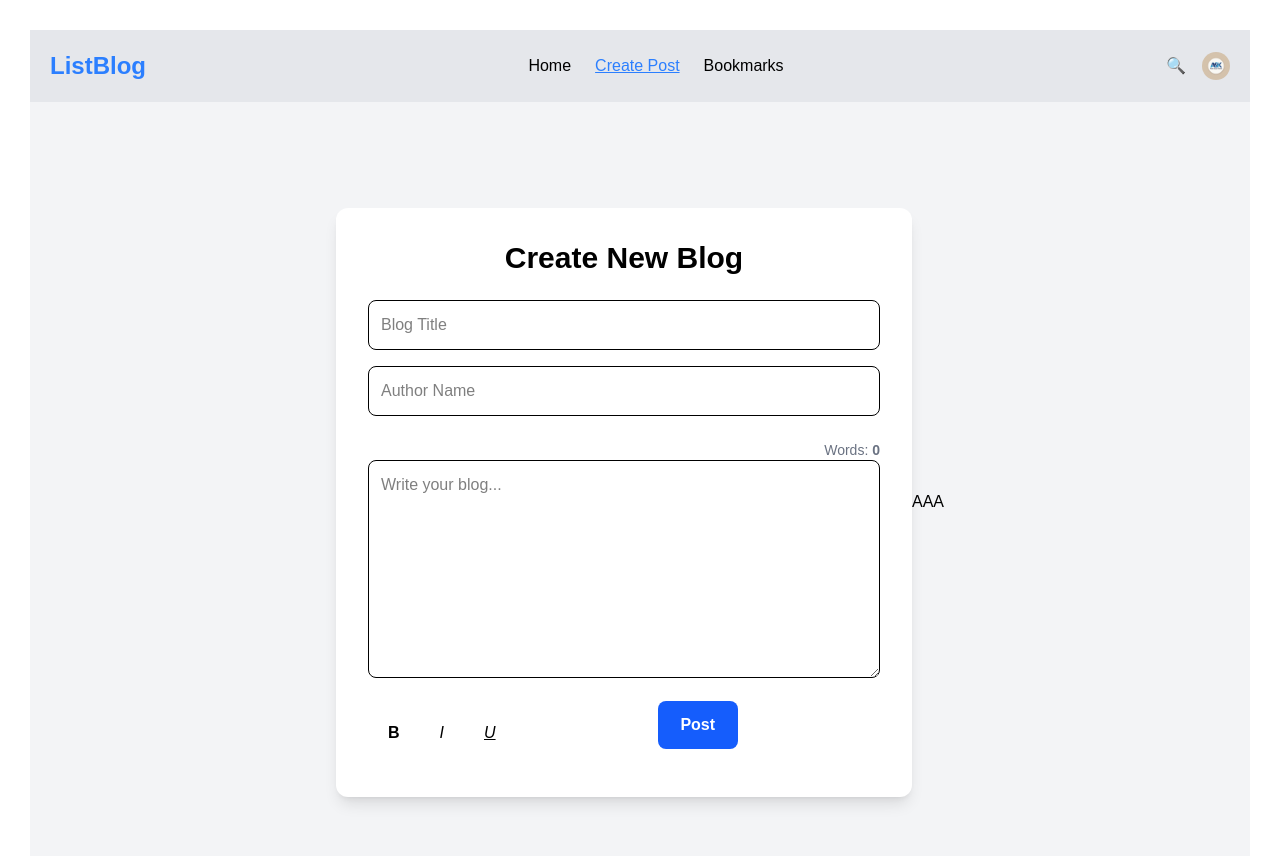
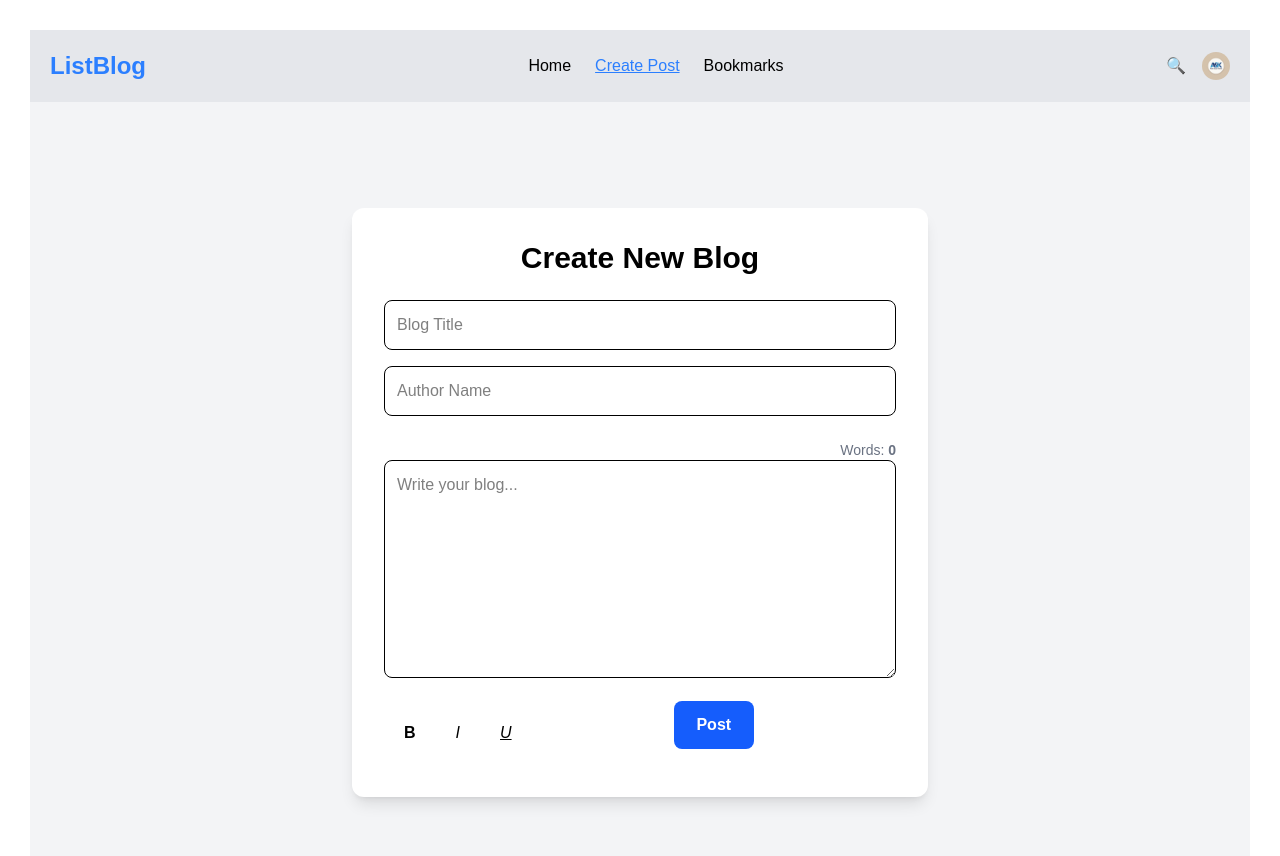
Before and after one commit to ASK9669/ASTUMSJ_dev_Project4, a React (Vite) app: page /create in a window 1280 px wide. Shown: the top 856 px of the page. Built offline with nearby package versions, Linux system fonts and the light colour scheme; no server answers; the HTML template or start-up script is replaced by a standard one.

Commit message:
4th edition

```diff
--- a/src/components/BlogForm.jsx
+++ b/src/components/BlogForm.jsx
@@ -83,7 +83,7 @@ function BlogForm({ addBlog }) {
           Post
         </button>
       </form>
-      <button>AAA</button>
+
     </div>
   );
 }
```
